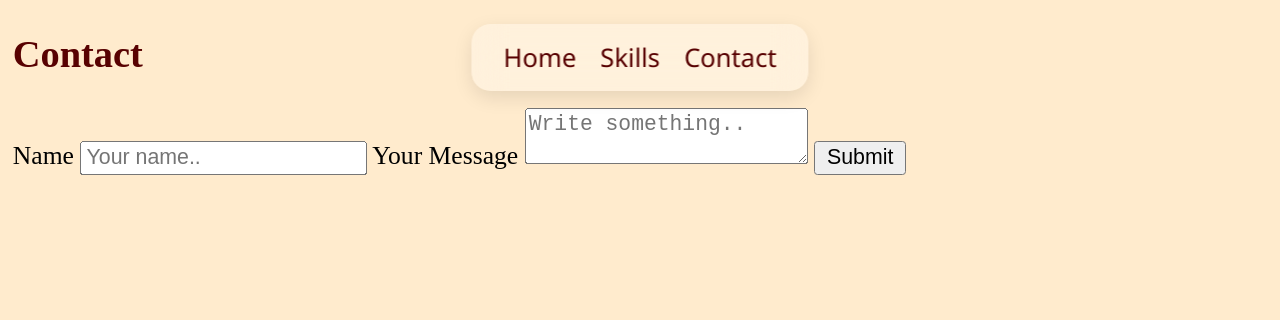
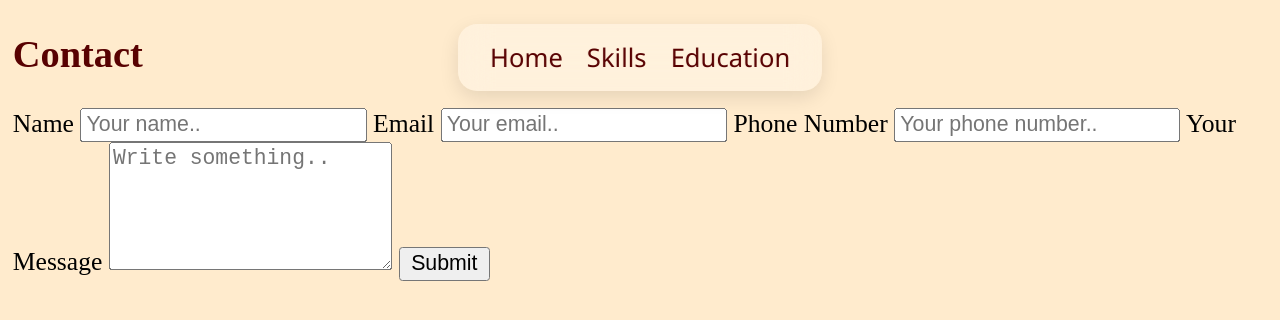
Before and after one commit to Dojarp/Myportfolio, a plain HTML site: page portfollio/contact.html in a window 1280 px wide. Drawn offline with Linux system fonts and the light colour scheme.

Commit message:
Update contact.html
updated frm home

```diff
--- a/portfollio/contact.html
+++ b/portfollio/contact.html
@@ -7,26 +7,31 @@
     <link rel="stylesheet" href="style.css">
 </head>
 <body>
-    <div id="contact">
-    <h2>Contact </h2>
+   <div id="contact">
+  <h2>Contact</h2>
   <form action="action_page.php" method="post" onsubmit="subAlert()">
+    <label for="uname">Name</label>
+    <input type="text" id="uname" name="name" placeholder="Your name.." required>
 
-    <label for="uname">Name</label>
-    <input type="text" id="uname" name="name" placeholder="Your name..">
+    <label for="email">Email</label>
+    <input type="email" id="email" name="email" placeholder="Your email.." required>
+
+    <label for="phone">Phone Number</label>
+    <input type="tel" id="phone" name="phone" placeholder="Your phone number..">
 
     <label for="Message">Your Message</label>
-    <textarea id="Message" name="Message" placeholder="Write something.."></textarea>
+    <textarea id="Message" name="Message" placeholder="Write something.." rows="5" required></textarea>
 
     <input type="submit" value="Submit">
-
   </form>
 </div>
+
 
     </div>
     <div class="navi">
     <a href="index.html">Home </a>
-    <a href="#skills">Skills </a>
-    <a href="contact.html">Contact </a>
+    <a href="index.html#skills">Skills </a>
+    <a href="index.html#Edu">Education </a>
     </div>
 
   <script src="script.js"></script>
```
